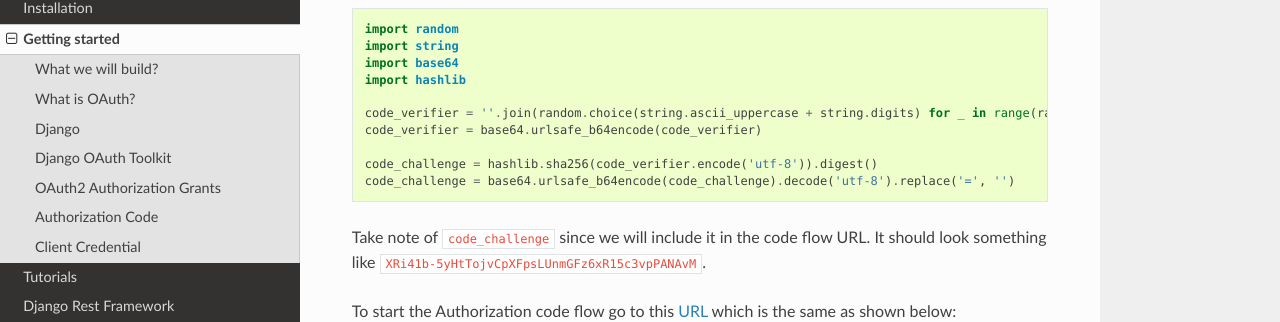
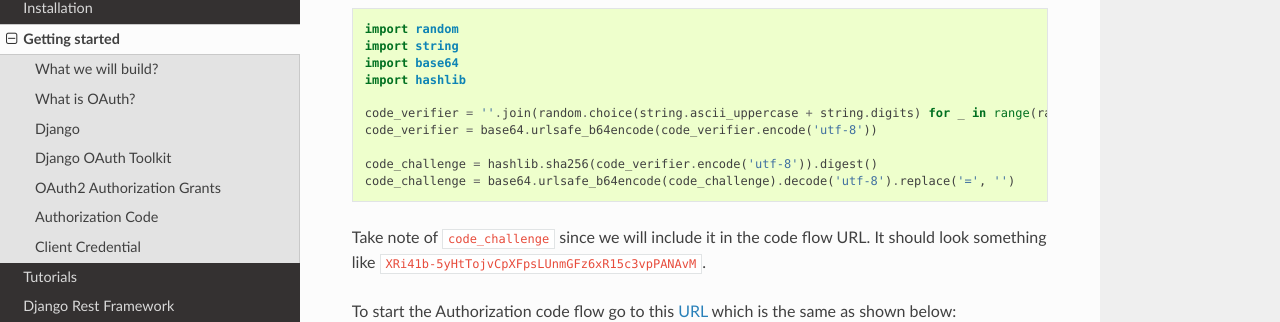
Before and after one commit to sheriffwoody0922/oauth-python-django, a Sphinx documentation site: the page built from docs/getting_started.rst, in a window 1280 px wide and 900 px high, scrolled down 6414 px. Shown: the part 137-459 px from the top of the window. Built offline with Sphinx 7.4.7 and the Read the Docs theme 2.0.0, drawn with Linux system fonts in a browser that asks for light colours; the version number is read from the project's files by our own code.

Commit message:
Fixbug Type error a bytes-like (#1204)
Added encode 'utf-8' for code_verifier

```diff
--- a/docs/getting_started.rst
+++ b/docs/getting_started.rst
@@ -266,7 +266,7 @@
     import hashlib
 
     code_verifier = ''.join(random.choice(string.ascii_uppercase + string.digits) for _ in range(random.randint(43, 128)))
-    code_verifier = base64.urlsafe_b64encode(code_verifier)
+    code_verifier = base64.urlsafe_b64encode(code_verifier.encode('utf-8'))
 
     code_challenge = hashlib.sha256(code_verifier.encode('utf-8')).digest()
     code_challenge = base64.urlsafe_b64encode(code_challenge).decode('utf-8').replace('=', '')
```
